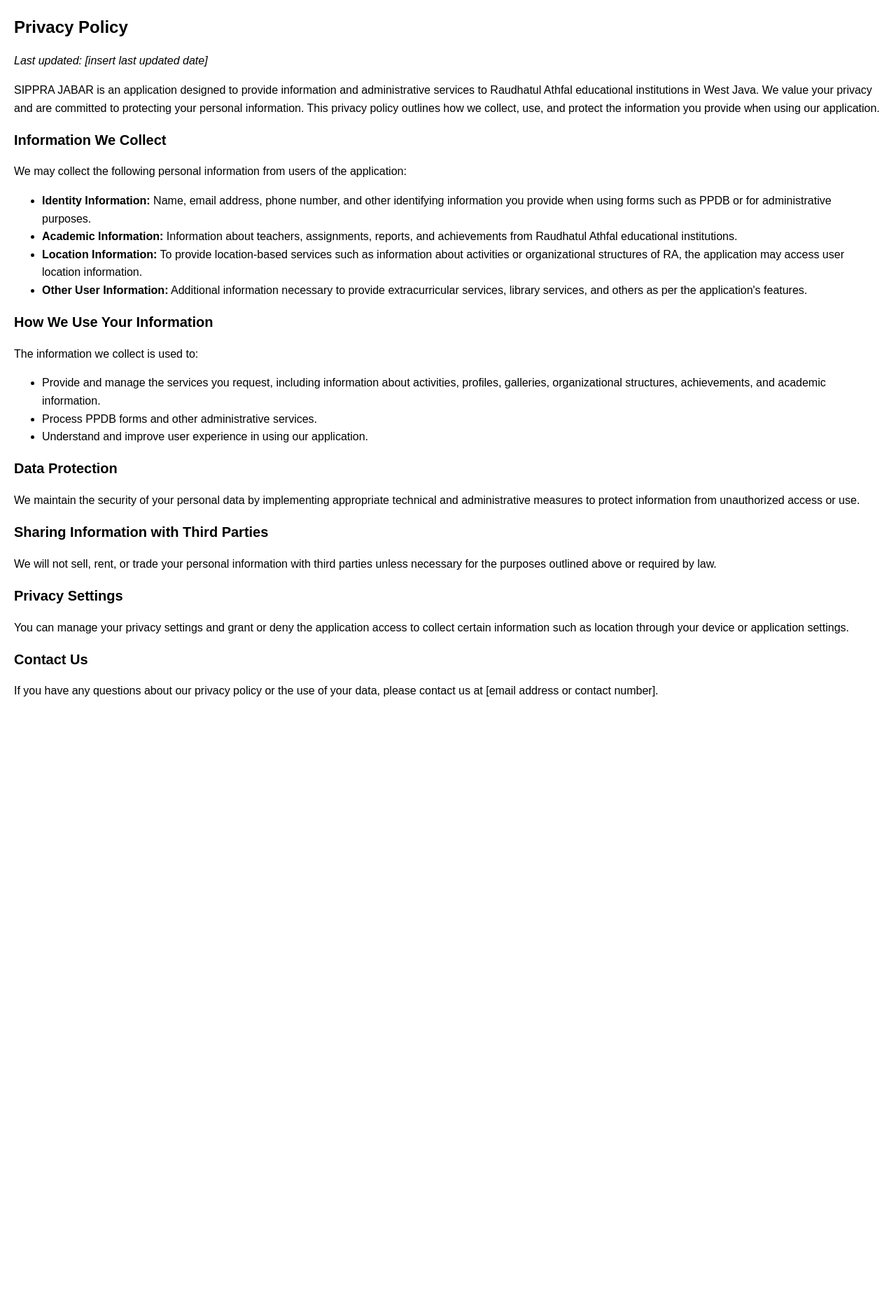
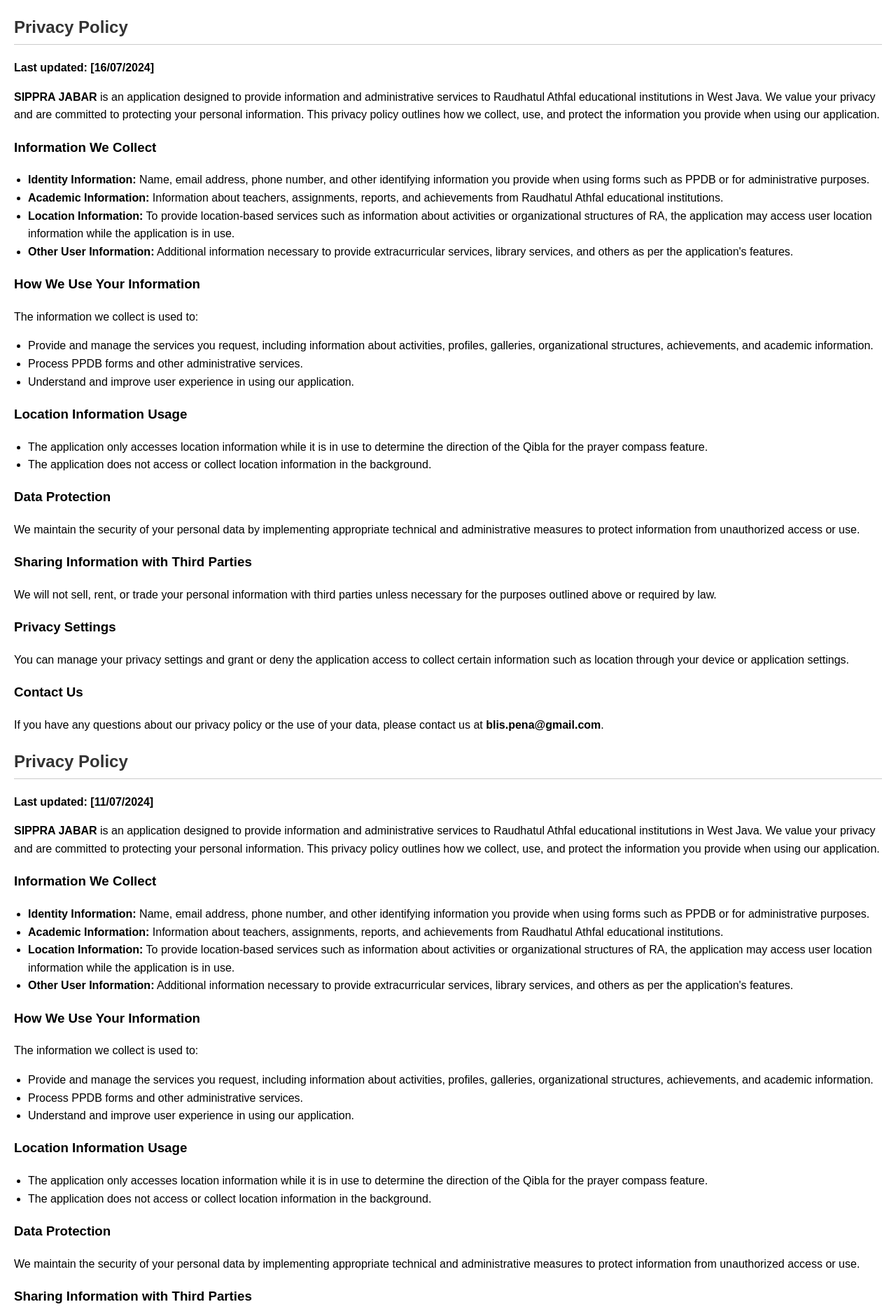
Before and after one commit to abdillahfaiz/privacy-policy-sippra, a plain HTML site: page index.html in a window 1280 px wide. Shown: the top 1870 px of the page at 70% size. Before the commit the page ends 1020 px from the top, so only its background shows below. Drawn offline with Linux system fonts and the light colour scheme.

Commit message:
update  privacy police  for permission  background location

```diff
--- a/index.html
+++ b/index.html
@@ -1,103 +1,136 @@
 <!DOCTYPE html>
 <html lang="en">
 <head>
-    <meta charset="UTF-8" />
-    <meta name="viewport" content="width=device-width, initial-scale=1.0" />
-    <title>Privacy Policy - SIPPRA JABAR</title>
+    <meta charset="UTF-8">
+    <meta name="viewport" content="width=device-width, initial-scale=1.0">
+    <title>Privacy Policy</title>
     <style>
         body {
             font-family: Arial, sans-serif;
             line-height: 1.6;
             margin: 20px;
         }
-      h1 {
-        font-size: 24px;
-      }
         h2 {
-        font-size: 20px;
+            color: #333;
+            border-bottom: 1px solid #ccc;
+            padding-bottom: 5px;
         }
         p {
             margin-bottom: 10px;
         }
+        ul {
+            margin-bottom: 10px;
+            padding-left: 20px;
+        }
     </style>
 </head>
 <body>
-    <h1>Privacy Policy</h1>
-    <p><em>Last updated: [insert last updated date]</em></p>
+    <h2>Privacy Policy</h2>
 
-    <p>
-      SIPPRA JABAR is an application designed to provide information and
-      administrative services to Raudhatul Athfal educational institutions in
-      West Java. We value your privacy and are committed to protecting your
-      personal information. This privacy policy outlines how we collect, use,
-      and protect the information you provide when using our application.
-    </p>
+    <p><strong>Last updated: [16/07/2024]</strong></p>
 
-    <h2>Information We Collect</h2>
-    <p>
-      We may collect the following personal information from users of the
-      application:
-    </p>
+    <p><strong>SIPPRA JABAR</strong> is an application designed to provide information and administrative services to Raudhatul Athfal educational institutions in West Java. We value your privacy and are committed to protecting your personal information. This privacy policy outlines how we collect, use, and protect the information you provide when using our application.</p>
+
+    <h3>Information We Collect</h3>
     <ul>
-      <li>
-        <strong>Identity Information:</strong> Name, email address, phone
-        number, and other identifying information you provide when using forms
-        such as PPDB or for administrative purposes.
-      </li>
-      <li>
-        <strong>Academic Information:</strong> Information about teachers,
-        assignments, reports, and achievements from Raudhatul Athfal educational
-        institutions.
-      </li>
-      <li>
-        <strong>Location Information:</strong> To provide location-based
-        services such as information about activities or organizational
-        structures of RA, the application may access user location information.
-      </li>
-      <li>
-        <strong>Other User Information:</strong> Additional information
-        necessary to provide extracurricular services, library services, and
-        others as per the application's features.
-      </li>
+        <li><strong>Identity Information:</strong> Name, email address, phone number, and other identifying information you provide when using forms such as PPDB or for administrative purposes.</li>
+        <li><strong>Academic Information:</strong> Information about teachers, assignments, reports, and achievements from Raudhatul Athfal educational institutions.</li>
+        <li><strong>Location Information:</strong> To provide location-based services such as information about activities or organizational structures of RA, the application may access user location information while the application is in use.</li>
+        <li><strong>Other User Information:</strong> Additional information necessary to provide extracurricular services, library services, and others as per the application's features.</li>
     </ul>
 
-    <h2>How We Use Your Information</h2>
+    <h3>How We Use Your Information</h3>
     <p>The information we collect is used to:</p>
     <ul>
-      <li>
-        Provide and manage the services you request, including information about
-        activities, profiles, galleries, organizational structures,
-        achievements, and academic information.
-      </li>
+        <li>Provide and manage the services you request, including information about activities, profiles, galleries, organizational structures, achievements, and academic information.</li>
         <li>Process PPDB forms and other administrative services.</li>
         <li>Understand and improve user experience in using our application.</li>
     </ul>
 
-    <h2>Data Protection</h2>
-    <p>
-      We maintain the security of your personal data by implementing appropriate
-      technical and administrative measures to protect information from
-      unauthorized access or use.
-    </p>
+    <h3>Location Information Usage</h3>
+    <ul>
+        <li>The application only accesses location information while it is in use to determine the direction of the Qibla for the prayer compass feature.</li>
+        <li>The application does not access or collect location information in the background.</li>
+    </ul>
 
-    <h2>Sharing Information with Third Parties</h2>
-    <p>
-      We will not sell, rent, or trade your personal information with third
-      parties unless necessary for the purposes outlined above or required by
-      law.
-    </p>
+    <h3>Data Protection</h3>
+    <p>We maintain the security of your personal data by implementing appropriate technical and administrative measures to protect information from unauthorized access or use.</p>
 
-    <h2>Privacy Settings</h2>
-    <p>
-      You can manage your privacy settings and grant or deny the application
-      access to collect certain information such as location through your device
-      or application settings.
-    </p>
+    <h3>Sharing Information with Third Parties</h3>
+    <p>We will not sell, rent, or trade your personal information with third parties unless necessary for the purposes outlined above or required by law.</p>
 
-    <h2>Contact Us</h2>
-    <p>
-      If you have any questions about our privacy policy or the use of your
-      data, please contact us at [email address or contact number].
-    </p>
+    <h3>Privacy Settings</h3>
+    <p>You can manage your privacy settings and grant or deny the application access to collect certain information such as location through your device or application settings.</p>
+
+    <h3>Contact Us</h3>
+    <p>If you have any questions about our privacy policy or the use of your data, please contact us at <strong>blis.pena@gmail.com</strong>.</p>
 </body>
 </html>
+<!DOCTYPE html>
+<html lang="en">
+<head>
+    <meta charset="UTF-8">
+    <meta name="viewport" content="width=device-width, initial-scale=1.0">
+    <title>Privacy Policy</title>
+    <style>
+        body {
+            font-family: Arial, sans-serif;
+            line-height: 1.6;
+            margin: 20px;
+        }
+        h2 {
+            color: #333;
+            border-bottom: 1px solid #ccc;
+            padding-bottom: 5px;
+        }
+        p {
+            margin-bottom: 10px;
+        }
+        ul {
+            margin-bottom: 10px;
+            padding-left: 20px;
+        }
+    </style>
+</head>
+<body>
+    <h2>Privacy Policy</h2>
+
+    <p><strong>Last updated: [11/07/2024]</strong></p>
+
+    <p><strong>SIPPRA JABAR</strong> is an application designed to provide information and administrative services to Raudhatul Athfal educational institutions in West Java. We value your privacy and are committed to protecting your personal information. This privacy policy outlines how we collect, use, and protect the information you provide when using our application.</p>
+
+    <h3>Information We Collect</h3>
+    <ul>
+        <li><strong>Identity Information:</strong> Name, email address, phone number, and other identifying information you provide when using forms such as PPDB or for administrative purposes.</li>
+        <li><strong>Academic Information:</strong> Information about teachers, assignments, reports, and achievements from Raudhatul Athfal educational institutions.</li>
+        <li><strong>Location Information:</strong> To provide location-based services such as information about activities or organizational structures of RA, the application may access user location information while the application is in use.</li>
+        <li><strong>Other User Information:</strong> Additional information necessary to provide extracurricular services, library services, and others as per the application's features.</li>
+    </ul>
+
+    <h3>How We Use Your Information</h3>
+    <p>The information we collect is used to:</p>
+    <ul>
+        <li>Provide and manage the services you request, including information about activities, profiles, galleries, organizational structures, achievements, and academic information.</li>
+        <li>Process PPDB forms and other administrative services.</li>
+        <li>Understand and improve user experience in using our application.</li>
+    </ul>
+
+    <h3>Location Information Usage</h3>
+    <ul>
+        <li>The application only accesses location information while it is in use to determine the direction of the Qibla for the prayer compass feature.</li>
+        <li>The application does not access or collect location information in the background.</li>
+    </ul>
+
+    <h3>Data Protection</h3>
+    <p>We maintain the security of your personal data by implementing appropriate technical and administrative measures to protect information from unauthorized access or use.</p>
+
+    <h3>Sharing Information with Third Parties</h3>
+    <p>We will not sell, rent, or trade your personal information with third parties unless necessary for the purposes outlined above or required by law.</p>
+
+    <h3>Privacy Settings</h3>
+    <p>You can manage your privacy settings and grant or deny the application access to collect certain information such as location through your device or application settings.</p>
+
+    <h3>Contact Us</h3>
+    <p>If you have any questions about our privacy policy or the use of your data, please contact us at <strong>blis.pena@gmail.com</strong>.</p>
+</body>
+</html>
```
Lines whose indentation alone changed are shown as unchanged.
